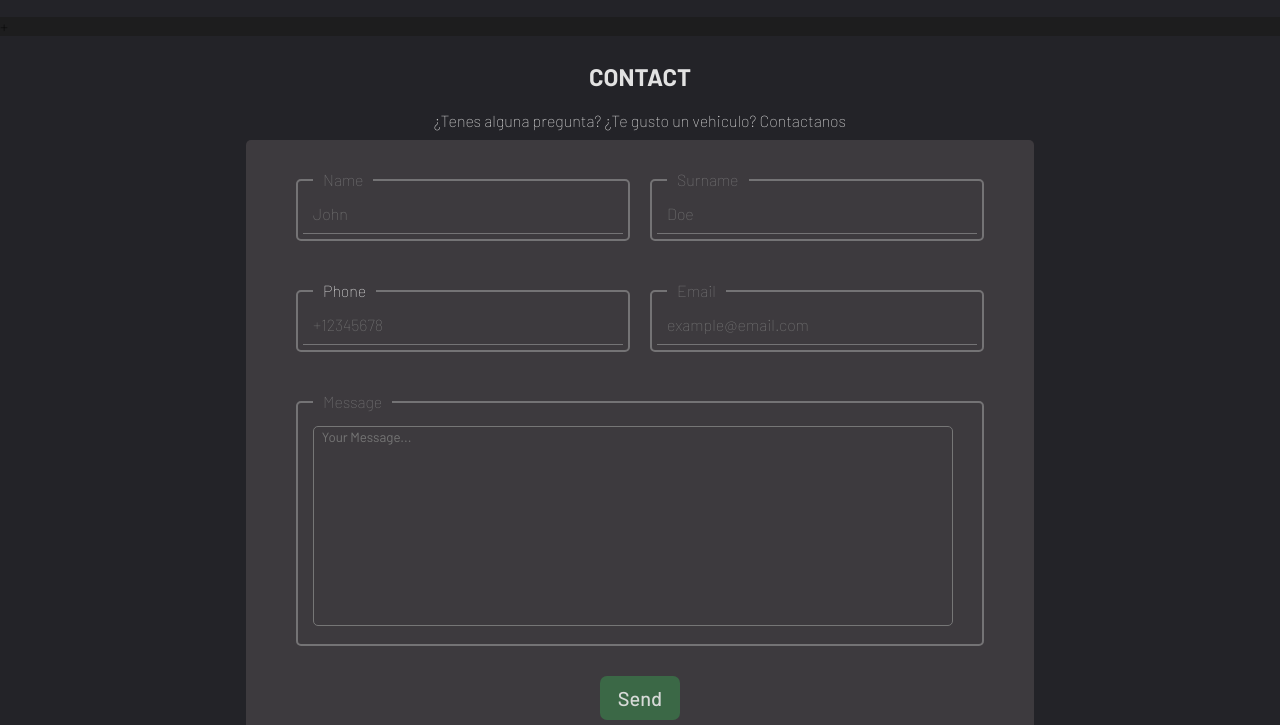
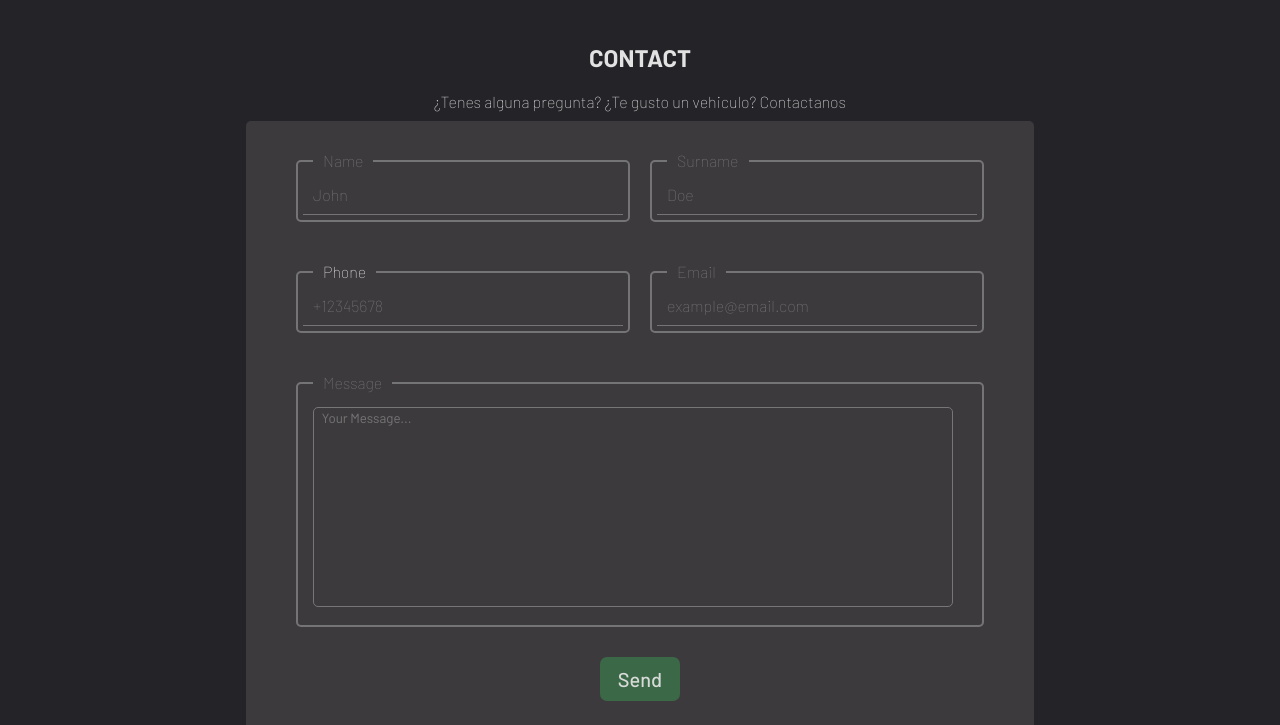
Before and after one commit to Juan-Hisa/Rent-car-JH, a website: page pages/contact.html in a window 1280 px wide. Shown: the part 61-786 px from the top of the page. Drawn offline with nearby package versions, Linux system fonts and the light colour scheme.

Commit message:
contact correction

```diff
--- a/pages/contact.html
+++ b/pages/contact.html
@@ -42,7 +42,7 @@
         </div>
     </header>
 
-    <main class="main-contact">+
+    <main class="main-contact">
         <section>
             <div class="box-container__contact">
                 <h2 class="form-tittle">CONTACT</h2>
```
